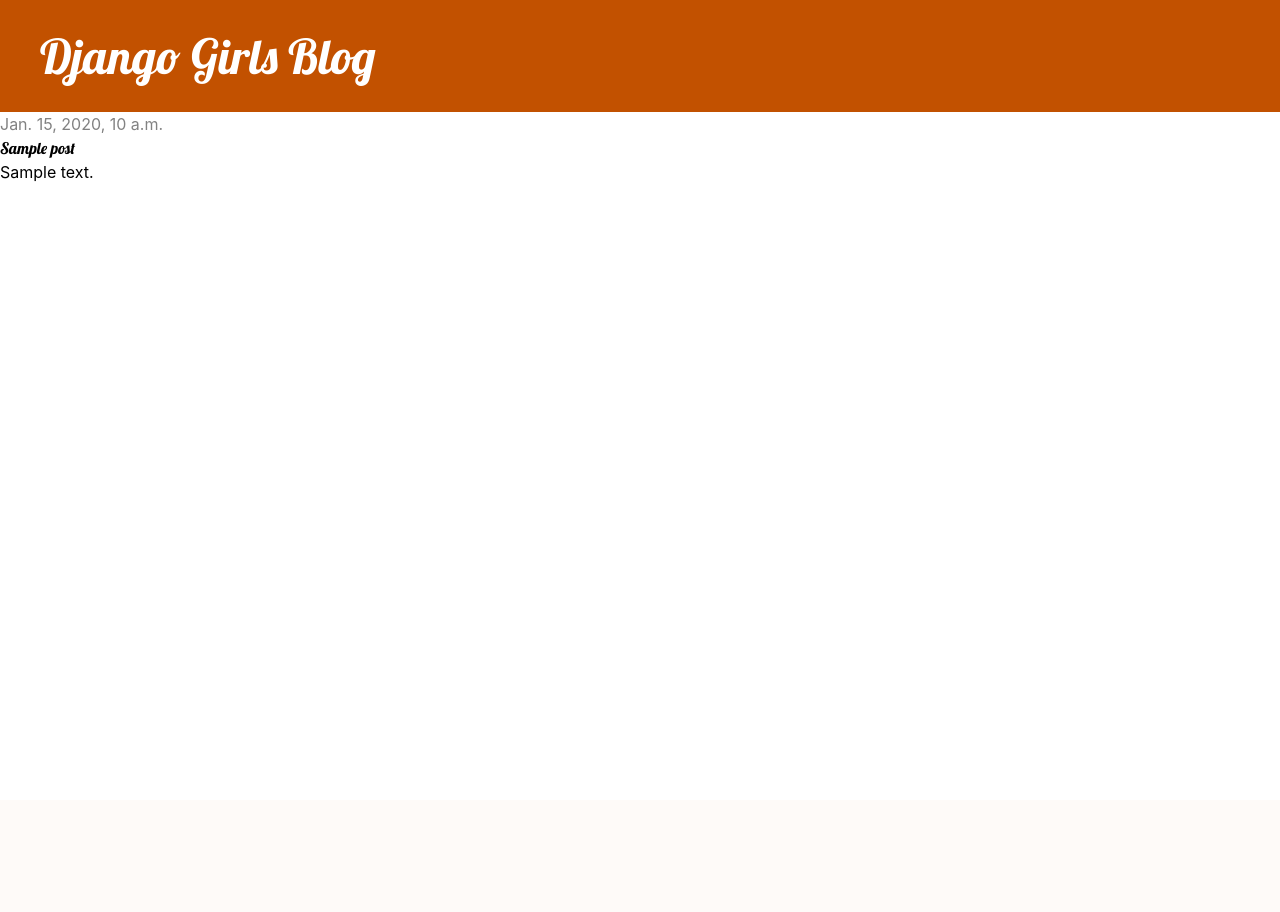
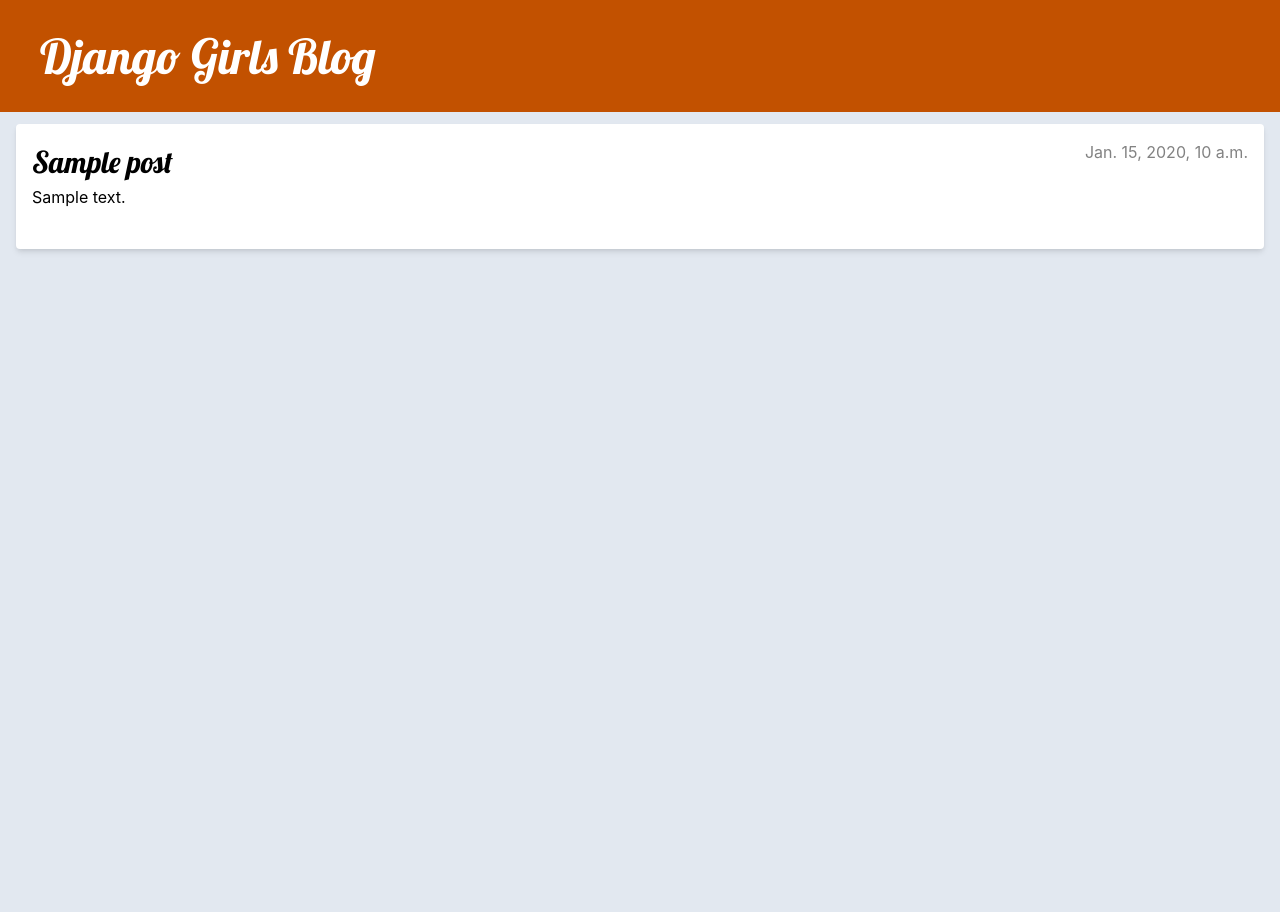
Before and after one commit to aljem-mark/django-blog, a Django app: template blog/templates/blog/post_detail.html in a window 1280 px wide. Before the commit the page ends 182 px from the top, so only its background shows below. Run offline with Django 3.2, Linux system fonts and the light colour scheme; the template is opened without the code that fills it: values that come from a table or form of the project are taken from there, others are empty; tables that the repository leaves empty hold one stand-in row (values such as "Sample post").

Commit message:
add simple styling

```diff
--- a/blog/static/css/app.scss
+++ b/blog/static/css/app.scss
@@ -44,7 +44,11 @@
 }
 
 .post {
-    margin-bottom: 70px;
+    @apply flex bg-white rounded p-4 mb-3 shadow-md justify-between;
+}
+
+.post-detail {
+    @apply flex flex-col bg-white rounded p-4 mb-3 shadow-md justify-between;
 }
 
 .post h2 a, .post h2 a:visited {
@@ -52,5 +56,5 @@
 }
 
 .form-control {
-    @apply border;
+    @apply border mb-4 p-2 rounded;
 }
--- a/blog/templates/blog/base.html
+++ b/blog/templates/blog/base.html
@@ -6,15 +6,15 @@
         <link rel="stylesheet" href="{% static 'dist/app.css' %}">
     </head>
     <body>
-        <div class="page-header">
+        <div class="page-header flex justify-between items-center">
+            <h1><a href="/">Django Girls Blog</a></h1>
             {% if user.is_authenticated %}
-                <a href="{% url 'post_new' %}" class="top-menu">Add New</a>
+                <a href="{% url 'post_new' %}" class="border-2 border-orange-700 bg-white text-orange-700 px-4 py-2 rounded-lg text-2xl  hover:border-white hover:text-white hover:bg-orange-500">Add New</a>
             {% endif %}
-            <h1><a href="/">Django Girls Blog</a></h1>
         </div>
-        <div class="container">
-            <div class="row">
-                <div>
+        <div class="container-fluid px-4 py-3 bg-gray-300 h-screen">
+            <div class="flex">
+                <div class="w-full">
                 {% block content %}
                 {% endblock %}
                 </div>
--- a/blog/templates/blog/post_detail.html
+++ b/blog/templates/blog/post_detail.html
@@ -1,18 +1,22 @@
 {% extends 'blog/base.html' %}
 
 {% block content %}
-    <div class="post">
+    <div class="post-detail">
+        <div class="flex justify-between mb-6">
+            <div>
+                <h2 class="text-3xl">{{ post.title }}</h2>
+                <p>{{ post.text|linebreaksbr }}</p>
+            </div>
             {% if post.published_date %}
                 <div class="date">
                     {{ post.published_date }}
                 </div>
             {% endif %}
-
+        </div>
+        <div>
             {% if user.is_authenticated %}
-            <a class="btn" href="{% url 'post_edit' pk=post.pk %}">Edit</a>
+                <a class="bg-blue-500 px-4 py-2 rounded text-white text-xl inline-block" href="{% url 'post_edit' pk=post.pk %}">Edit</a>
             {% endif %}
-
-        <h2>{{ post.title }}</h2>
-        <p>{{ post.text|linebreaksbr }}</p>
+        </div>
     </div>
 {% endblock %}
--- a/blog/templates/blog/post_list.html
+++ b/blog/templates/blog/post_list.html
@@ -3,11 +3,13 @@
 {% block content %}
     {% for post in posts %}
         <div class="post">
+            <div>
+                <h2 class="text-3xl"><a href="{% url 'post_detail' pk=post.pk %}">{{ post.title }}</a></h2>
+                <p>{{ post.text|linebreaksbr }}</p>
+            </div>
             <div class="date">
                 {{ post.published_date }}
             </div>
-            <h2><a href="{% url 'post_detail' pk=post.pk %}">{{ post.title }}</a></h2>
-            <p>{{ post.text|linebreaksbr }}</p>
         </div>
     {% endfor %}
 {% endblock %}
```
Also changed, not shown: blog/templates/blog/post_edit.html (+9 -5 lines), blog/static/dist/app.css. Lines whose indentation alone changed are shown as unchanged.
